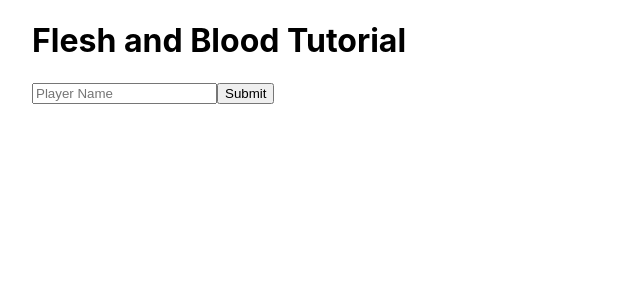
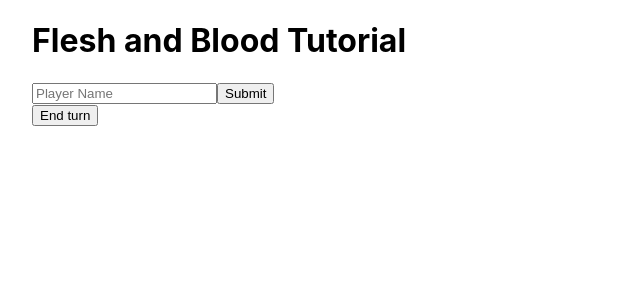
Before and after one commit to meteora277/flesh-and-blood-tutorial, a Next.js app: page / in a window 1280 px wide. Shown: the top 300 px of the page, without its empty margins (0-640 px from the left). Built offline with nearby package versions, Linux system fonts and the light colour scheme.

Commit message:
create end turn on click handler

```diff
--- a/pages/index.js
+++ b/pages/index.js
@@ -5,9 +5,16 @@
 export default function Home() {
   const uwu = new game("justin", "notJustin");
 
+  const players = [uwu.player1, uwu.player2];
+
   const [turns, setTurns] = useState("");
 
   console.log(uwu.isGameOver());
+
+  function handleEndTurn() {
+    players.reverse();
+    console.log(players);
+  }
 
   return (
     <div className={styles.container}>
@@ -27,6 +34,7 @@
           <input name="name" placeholder="Player Name" />
           <button>Submit</button>
         </form>
+        <button onClick={() => handleEndTurn()}>End turn</button>
       </main>
     </div>
   );
```
